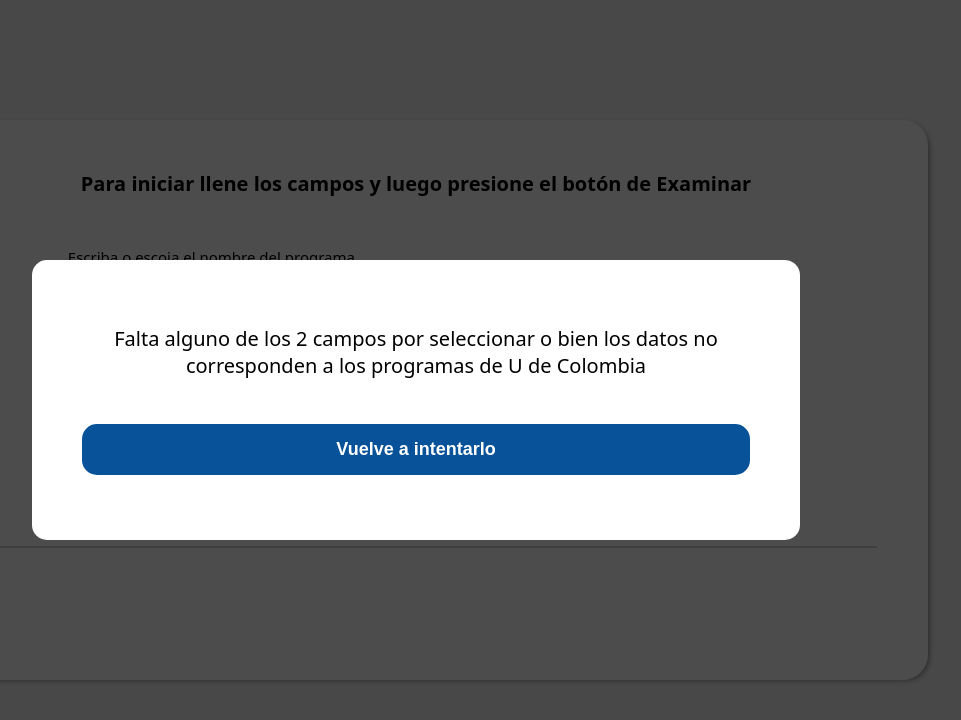
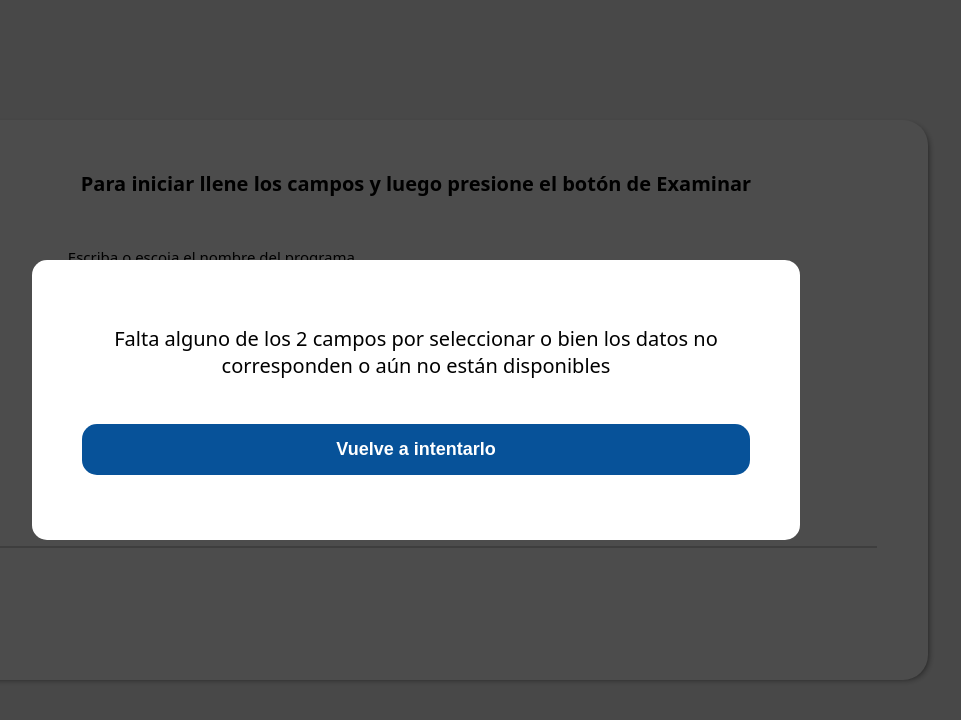
Before and after one commit to WalterNights/udecol_software.io, a website with bundled scripts: page index.html in a window 1280 px wide. Both pictures are taken after a click on the button "Examinar". Shown: the whole page, without its empty margins (224-1185 px from the left). Built offline with nearby package versions, Linux system fonts and the light colour scheme.

Commit message:
change the modal message

```diff
--- a/index.html
+++ b/index.html
@@ -57,7 +57,7 @@
             </section>
             <div class="excel-inspector-modal-container">
                 <div class="excel-inspector-modal-content display-center">
-                    <p>Falta alguno de los 2 campos por seleccionar o bien los datos no corresponden a los programas de U de Colombia</p>
+                    <p>Falta alguno de los 2 campos por seleccionar o bien los datos no corresponden o aún no están disponibles</p>
                     <button id="exelInspectorModalButton">Vuelve a intentarlo</button>
                 </div>
                 <div class="excel-inspector-modal-background"></div>
```
